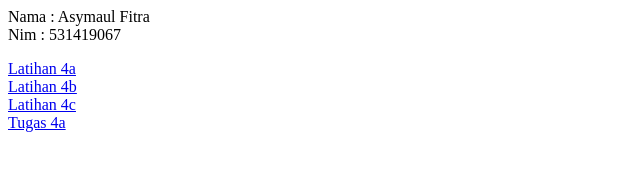
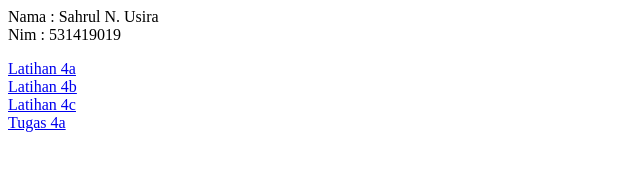
Before and after one commit to SahrulUsira/Tugas-GitHub-1, a plain HTML site: page Index.html in a window 1280 px wide. Shown: the full height of the page, 0-640 px from the left. Drawn offline with Linux system fonts and the light colour scheme.

Commit message:
mengganti nama dan nim

```diff
--- a/Index.html
+++ b/Index.html
@@ -3,8 +3,8 @@
         <title>Index Tugas 4</title>
     </head>
     <p>
-        Nama : Asymaul Fitra<br>
-        Nim : 531419067<br>
+        Nama : Sahrul N. Usira<br>
+        Nim : 531419019<br>
     </p>
     <body>
         <a href="L4a_531419067.html">Latihan 4a</a><br>
```
